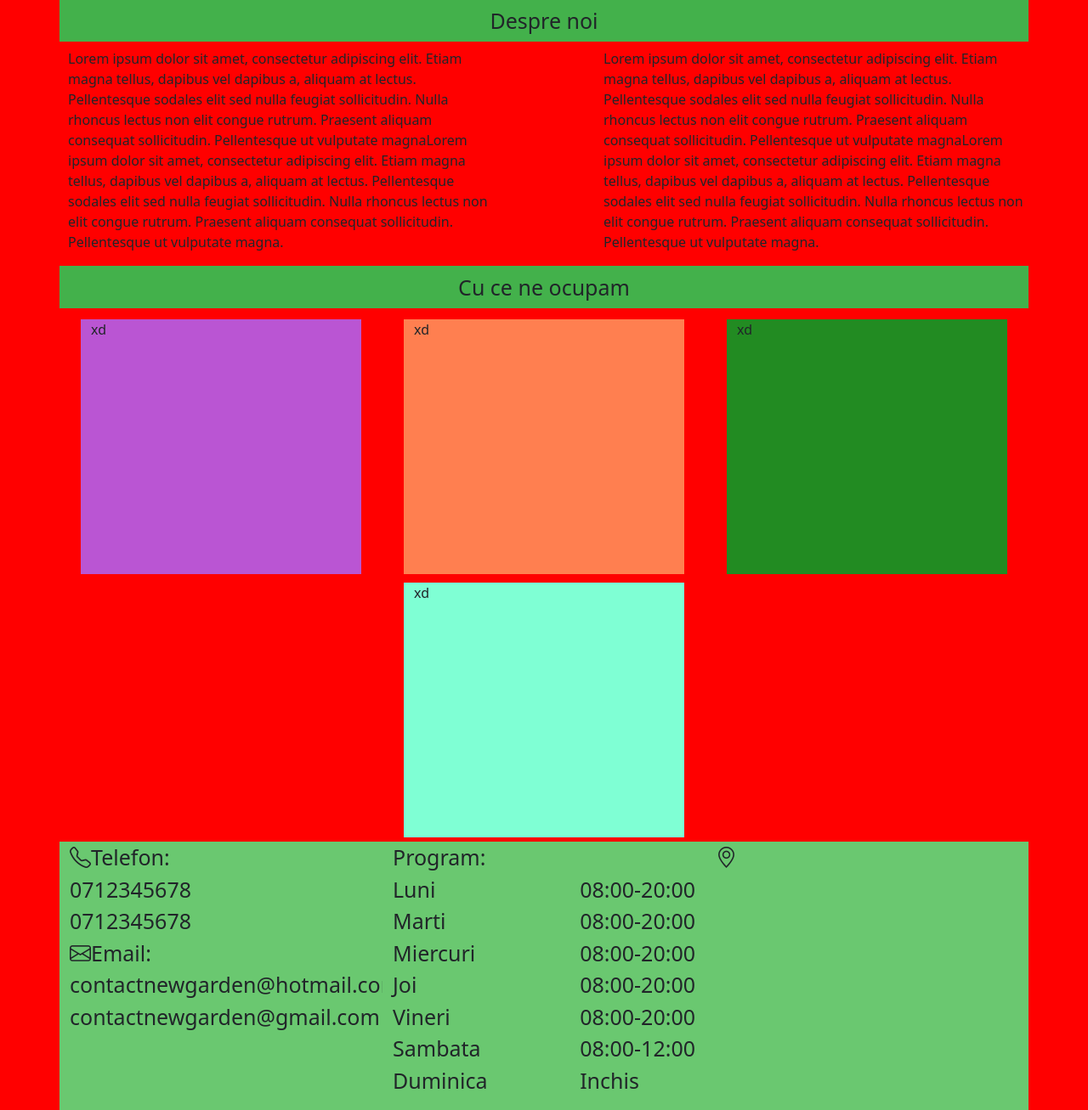
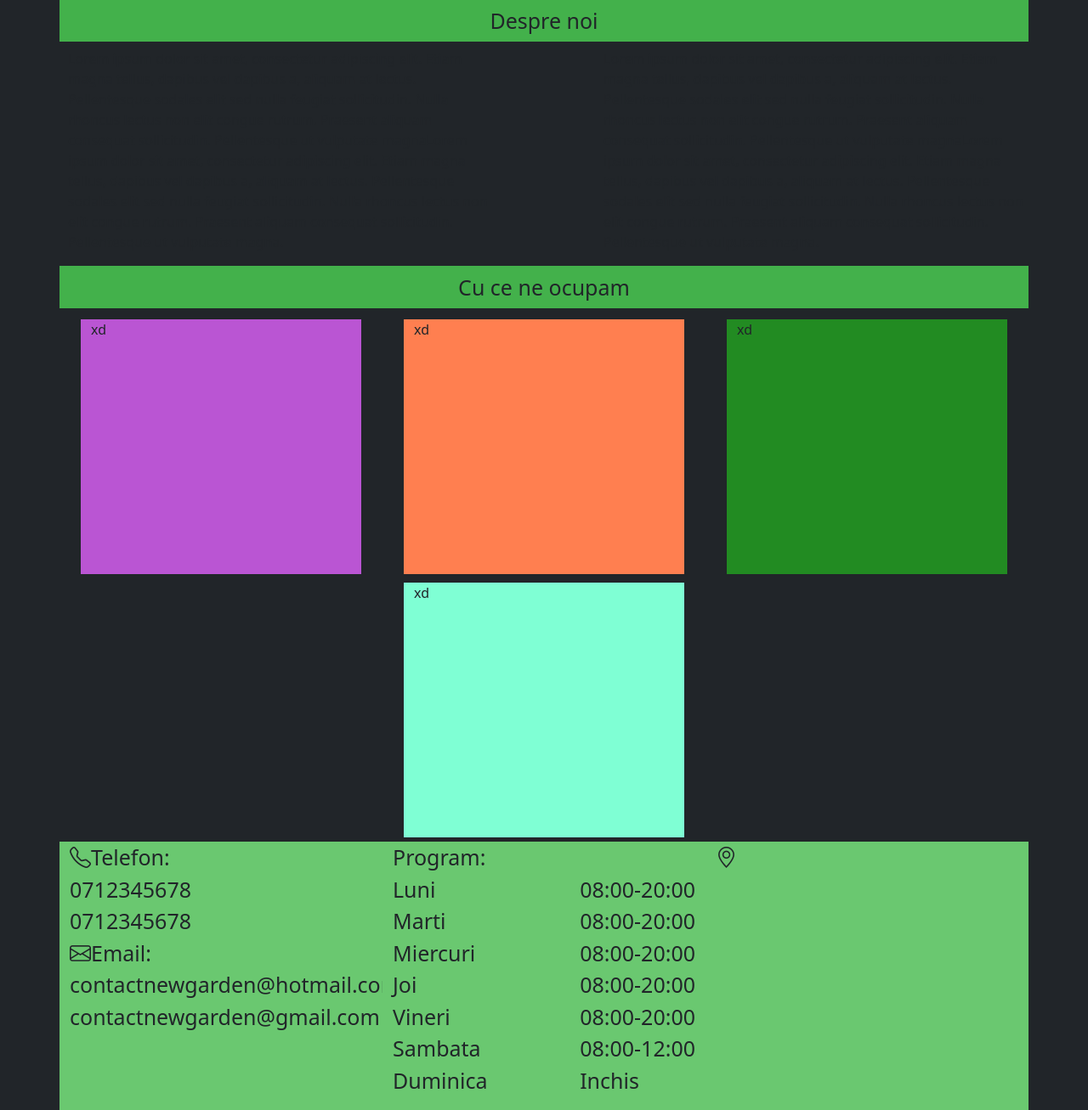
Before and after one commit to ImHony/Website, a PHP site: page / in a window 1280 px wide. Shown: the part 590-1897 px from the top of the page at 85% size. Run offline with PHP 8.4, Linux system fonts and the light colour scheme; some web fonts are replaced.

Commit message:
Update styles.css

```diff
--- a/css/styles.css
+++ b/css/styles.css
@@ -1,11 +1,3 @@
-
-
-body {
-
-  background-color: red;
-
-
-}
 
 .top .navigation {
     list-style: none;
@@ -128,3 +120,11 @@ body {
     height:100%;
     width: 100%
 }
+
+
+body {
+
+  background-color: #212529;
+
+
+}
```
